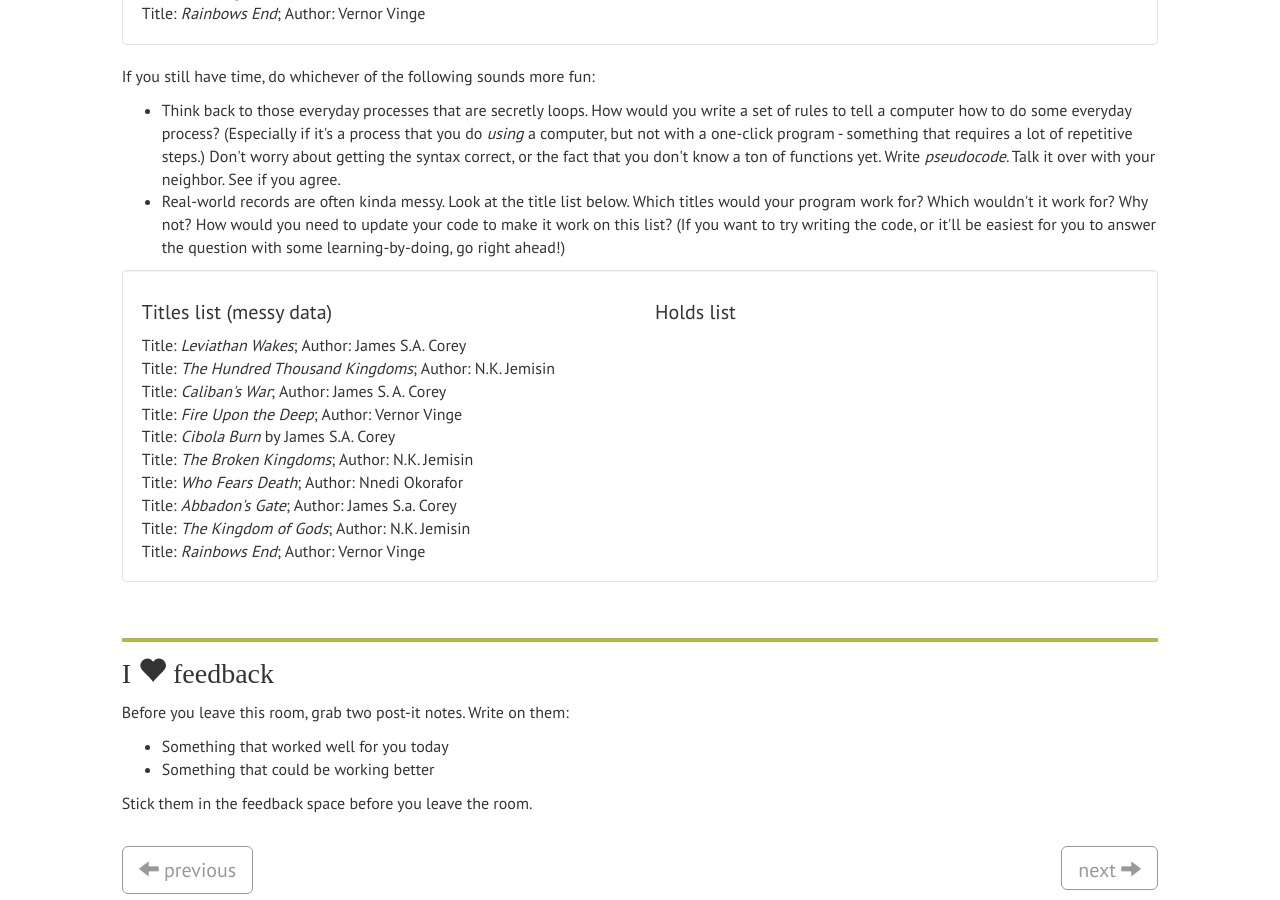
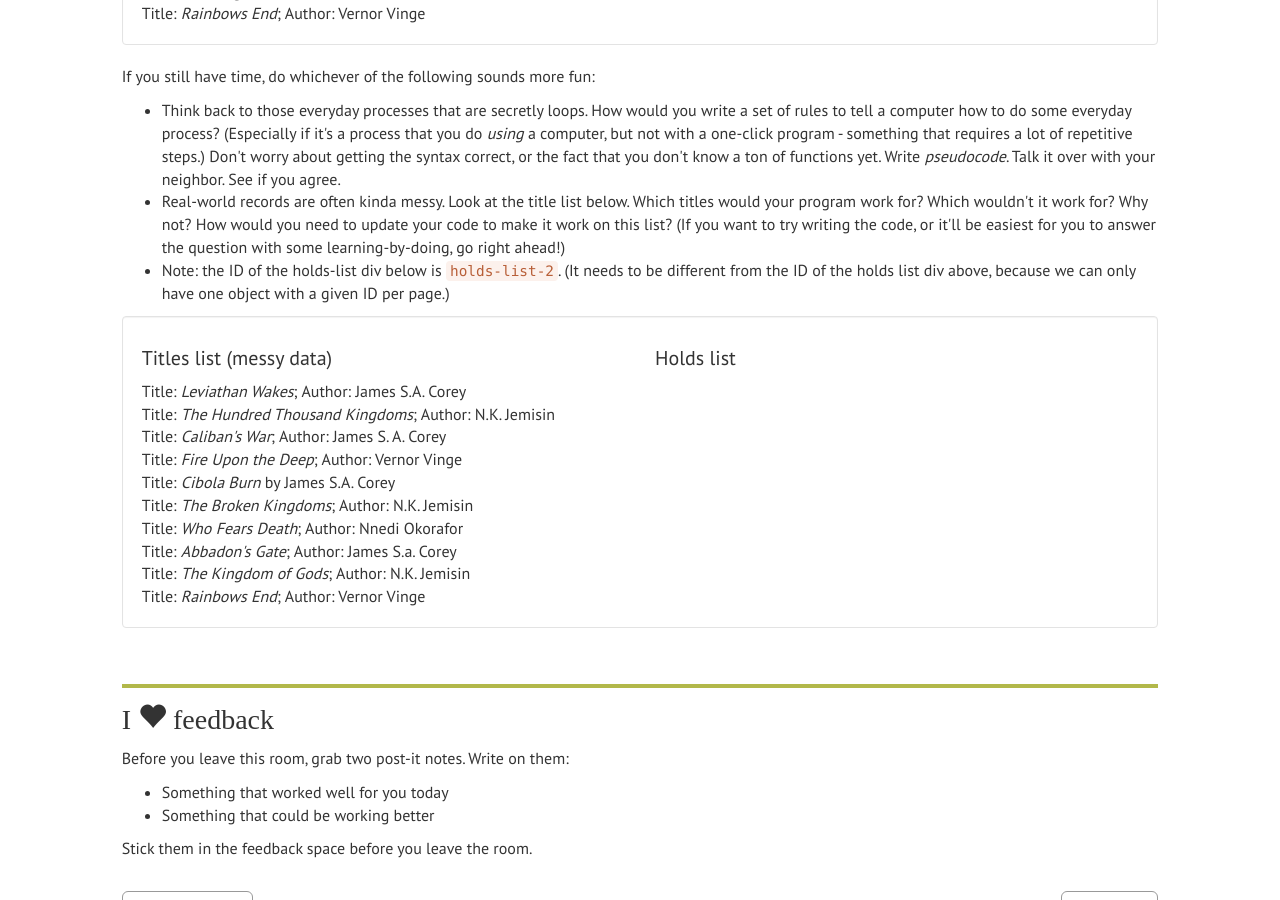
Before and after one commit to thatandromeda/courseware, a Jekyll site: the page Intro-via-jQuery/loops.html, which Jekyll copies as it is, in a window 1280 px wide and 900 px high, scrolled down 4976 px. Built offline with Jekyll 4.4.1, drawn with Linux system fonts in a browser that asks for light colours; nearby versions of some CDN libraries; some web fonts are replaced.

Commit message:
syntax fix (thanks, shana)

```diff
--- a/Intro-via-jQuery/loops.html
+++ b/Intro-via-jQuery/loops.html
@@ -557,6 +557,12 @@ applying a jquery function to an entire selector - use same example.
                 writing the code, or it'll be easiest for you to answer the
                 question with some learning-by-doing, go right ahead!)
               </li>
+              <li>
+                Note: the ID of the holds-list div below is <code>holds-list-2</code>.
+                (It needs to be different from the ID of the holds list div
+                above, because we can only have one object with a given ID
+                per page.)
+              </li>
             </ul>
 
             <div class="well">
@@ -596,7 +602,7 @@ applying a jquery function to an entire selector - use same example.
                 </div>
                 <div class="col-md-6">
                   <h4>Holds list</h4>
-                  <div id="holds-list">
+                  <div id="holds-list-2">
                   </div>
                 </div>
               </div>
```
